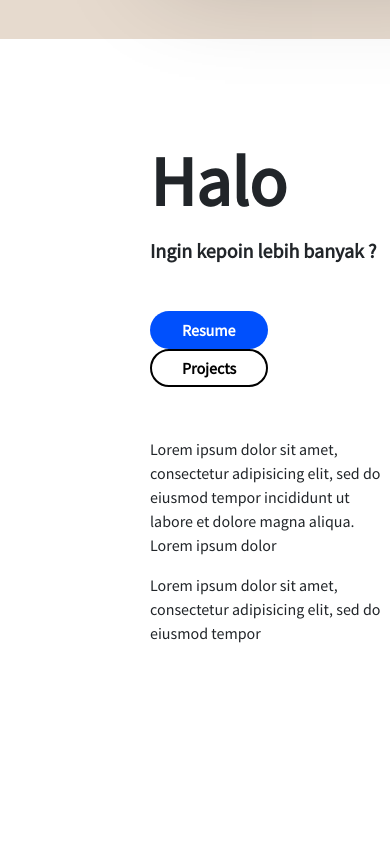
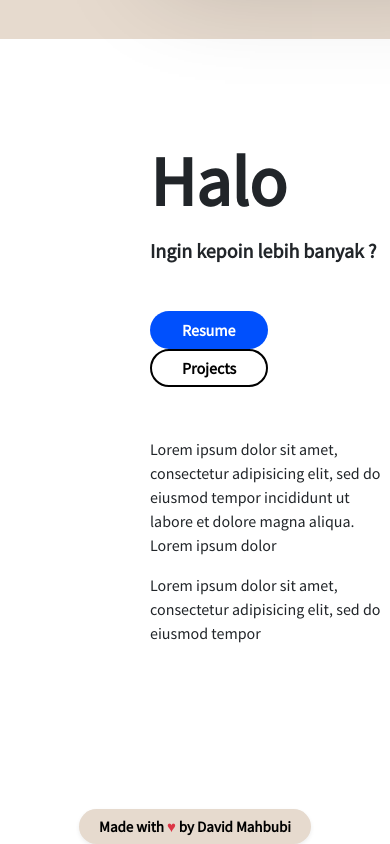
Before and after one commit to davidmahbubi/web-cv, a Vue app: page / in a window 390 px wide. Shown: the part 653-1497 px from the top of the page. Before the commit the page ends 1414 px from the top, so only its background shows below. Built offline with nearby package versions, Linux system fonts and the light colour scheme.

Commit message:
Home done (unresponsive)

```diff
--- a/src/App.vue
+++ b/src/App.vue
@@ -2,14 +2,18 @@
 #app
   Navbar
   router-view
+  .bottom-content.text-center.mt-5
+    BottomTag
 </template>
 
 <script>
 import Navbar from '@/components/Navbar.vue';
+import BottomTag from '@/components/BottomTag.vue';
 
 export default {
   components: {
-    Navbar
+    Navbar,
+    BottomTag
   }
 };
 </script>
@@ -30,17 +34,4 @@ export default {
   -webkit-font-smoothing: antialiased;
   -moz-osx-font-smoothing: grayscale;
 }
-
-#nav {
-  padding: 30px;
-}
-
-#nav a {
-  font-weight: bold;
-  color: #2c3e50;
-}
-
-#nav a.router-link-exact-active {
-  color: #42b983;
-}
 </style>
--- /dev/null
+++ b/src/components/BottomTag.vue
@@ -0,0 +1,18 @@
+<template lang="pug">
+b-badge.custom-badge-primary.custom-dimension-badge.shadow-sm(pill)
+    | Made with
+    span.text-danger &hearts;
+    |by David Mahbubi
+</template>
+
+<style scoped>
+.custom-dimension-badge {
+  padding: 10px 20px !important;
+  font-size: 15px !important;
+}
+
+.custom-badge-primary {
+  background-color: #e6dace !important;
+  color: black !important;
+}
+</style>
--- a/src/router/index.js
+++ b/src/router/index.js
@@ -9,15 +9,6 @@ const routes = [
     path: '/',
     name: 'Home',
     component: Home
-  },
-  {
-    path: '/about',
-    name: 'About',
-    // route level code-splitting
-    // this generates a separate chunk (about.[hash].js) for this route
-    // which is lazy-loaded when the route is visited.
-    component: () =>
-      import(/* webpackChunkName: "about" */ '../views/About.vue')
   }
 ];
 
--- a/src/views/About.vue
+++ /dev/null
@@ -1,5 +0,0 @@
-<template>
-  <div class="about">
-    <h1>This is an about page</h1>
-  </div>
-</template>
```
